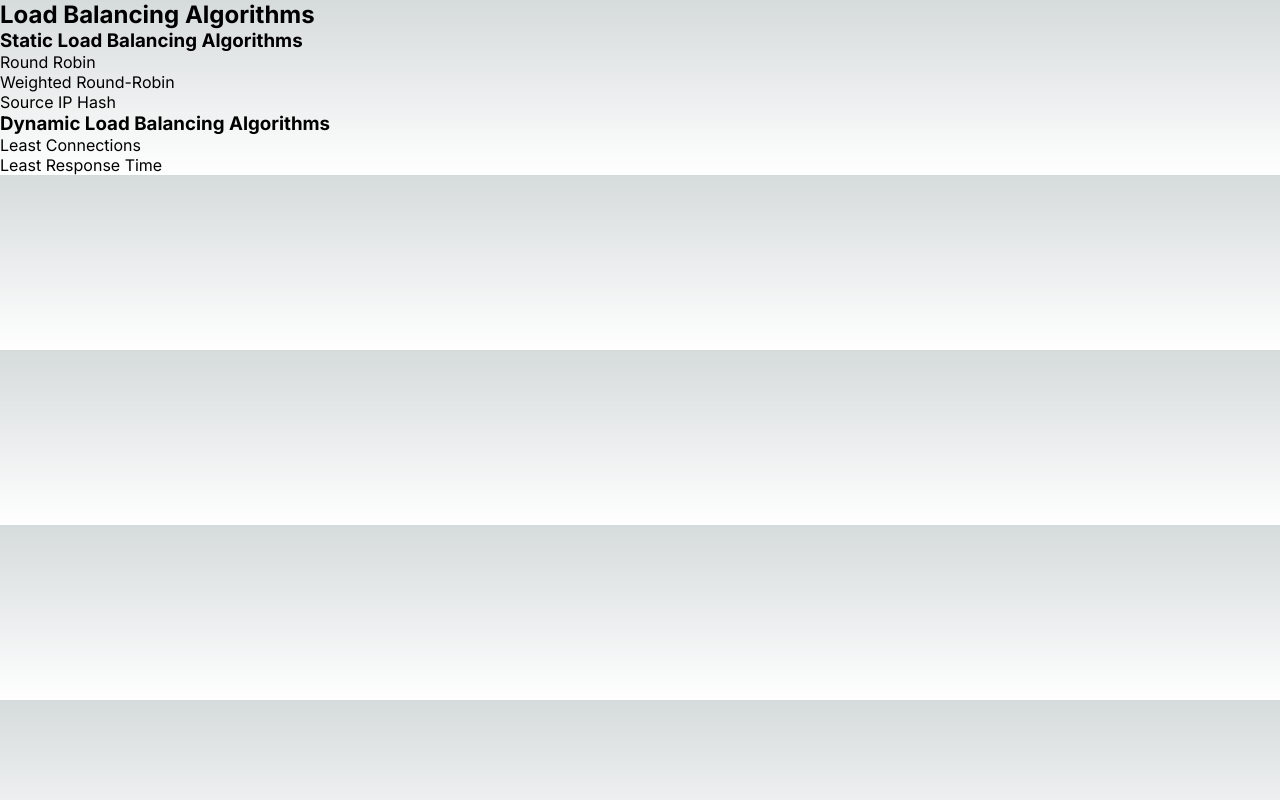
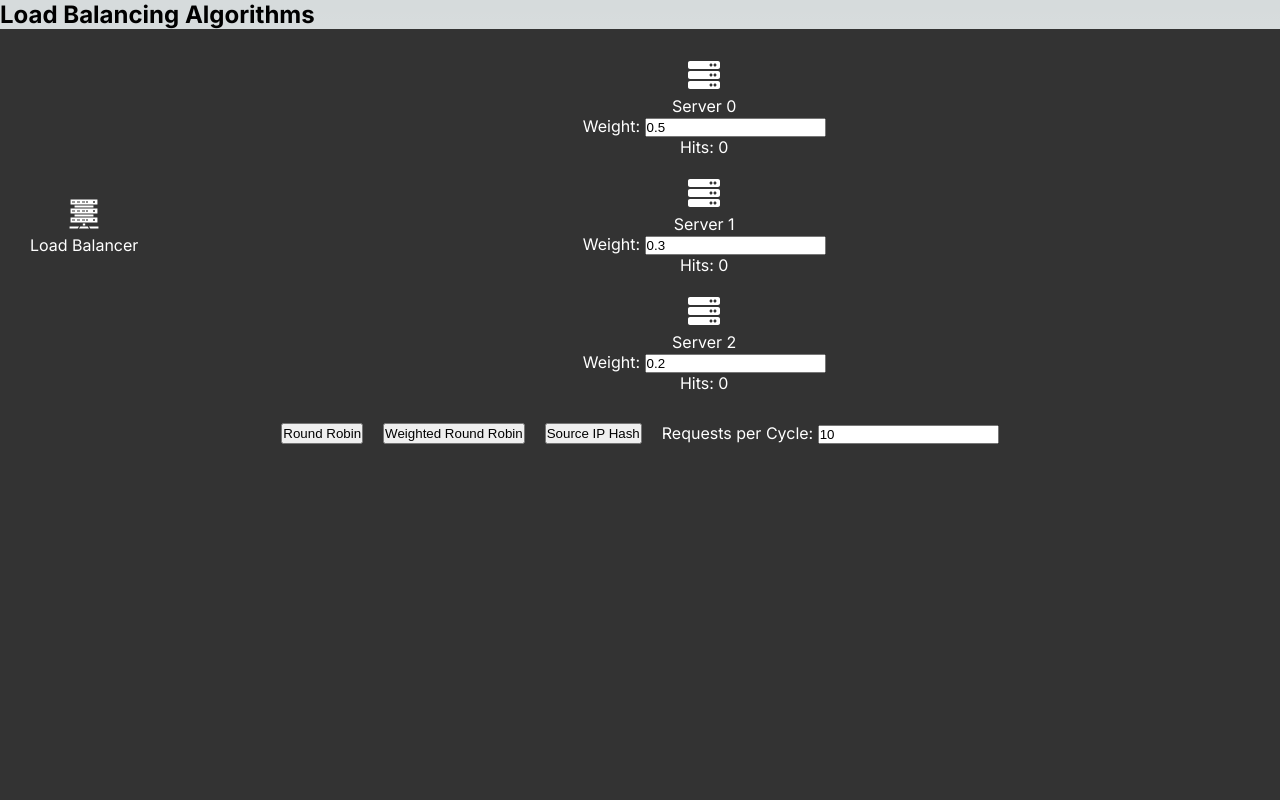
Before and after one commit to aldoportillo/portfolio-next, a Next.js app: page /blogs/1 in a window 1280 px wide. Shown: the top 800 px of the page. Built offline with nearby package versions, Linux system fonts and the light colour scheme.

Commit message:
Set requests based off LBAs in the console

```diff
--- a/package.json
+++ b/package.json
@@ -13,6 +13,7 @@
     "next": "14.2.3",
     "react": "^18",
     "react-dom": "^18",
+    "react-icons": "^5.2.1",
     "styled-components": "^6.1.11"
   },
   "devDependencies": {
--- a/src/app/blogs/[blog]/page.js
+++ b/src/app/blogs/[blog]/page.js
@@ -1,7 +1,9 @@
+import LoadBalancer from '@/components/LoadBalancer';
+import { motion } from 'framer-motion';
 import React from 'react'
 
+
 export function generateMetadata({params}){
-    //Await Blog Name
     return {
         title: `${params.blog} | Aldo Portillo`,
         description: "A collection of blogs",
@@ -14,6 +16,8 @@
   return (
     <div>
       <h2>Load Balancing Algorithms</h2>
+
+      <LoadBalancer />
 
       <h3>Static Load Balancing Algorithms</h3>
 
@@ -29,6 +33,11 @@
         <li>Least Connections</li>
         <li>Least Response Time</li>
       </ul>
+
+      <h4>Round Robin</h4>
+
+
+
     </div>
   )
 }
--- /dev/null
+++ b/src/components/LoadBalancer/LoadBalancer.js
@@ -0,0 +1,146 @@
+"use client";
+import React, { useRef, useState } from 'react';
+import { motion } from 'framer-motion';
+import { FaServer } from 'react-icons/fa';
+import { GiServerRack } from "react-icons/gi";
+import styled from 'styled-components';
+function LoadBalancerAnimation() {
+  const [strategy, setStrategy] = useState("weightRoundRobin");
+  const [requestNumber, setRequestNumber] = useState(0);
+  const requestCounter = useRef(0);
+  const [requestsPerCycle, setRequestsPerCycle] = useState(10);
+
+  const [servers, setServers] = useState([
+    { id: 0, name: "Server 0", weight: 0.5, hits: 0 },
+    { id: 1, name: "Server 1", weight: 0.3, hits: 0 },
+    { id: 2, name: "Server 2", weight: 0.2, hits: 0 }
+  ]);
+
+  const updateWeight = (id, newWeight) => {
+    const updatedServers = servers.map(server => {
+      if (server.id === id) {
+        return { ...server, weight: newWeight };
+      }
+      return server;
+    });
+    setServers(updatedServers);
+  };
+
+  const getNextServerIndex = () => {
+    if (strategy === "roundRobin") {
+      return requestNumber % servers.length;
+    } else if (strategy === "weightRoundRobin") {
+      let totalWeight = servers.reduce((acc, server) => acc + server.weight, 0);
+      let currentCount = requestCounter.current % requestsPerCycle;
+      let weightSum = 0;
+
+      for (let i = 0; i < servers.length; i++) {
+        weightSum += servers[i].weight / totalWeight * requestsPerCycle;
+        if (currentCount < weightSum) {
+          requestCounter.current++;
+          return i;
+        }
+      }
+    } else if (strategy === "sourceIpHash") {
+      return requestNumber % servers.length;
+    }
+    return null;
+  };
+
+  const sendRequest = () => {
+    const serverIndex = getNextServerIndex();
+    if (serverIndex !== null) {
+      const updatedServers = servers.map((server, index) => {
+        if (index === serverIndex) {
+          return { ...server, hits: server.hits + 1 };
+        }
+        return server;
+      });
+      setServers(updatedServers);
+      console.log("Request sent to server", servers[serverIndex].name, "Hits:", servers[serverIndex].hits);
+    }
+    setRequestNumber(prev => prev + 1);
+  };
+
+  return (
+    <LoadBalancerAnimationWrapper>
+      <BalancerAndServers>
+        <Icon onClick={sendRequest}>
+          <GiServerRack />
+          <p>Load Balancer</p>
+        </Icon>
+        <Servers>
+          {servers.map(server => (
+            <Icon key={server.id}>
+                <FaServer />
+                <p>{server.name}</p>
+                <p>{strategy === "weightRoundRobin" && <span>Weight: <input type="number" value={server.weight} onChange={e => updateWeight(server.id, parseFloat(e.target.value))} min="0" step="0.1" /></span>}</p>
+                <p>Hits: {server.hits}</p>
+            </Icon>
+          ))}
+        </Servers>
+      </BalancerAndServers>
+      <Options>
+        <button onClick={() => setStrategy("roundRobin")}>Round Robin</button>
+        <button onClick={() => setStrategy("weightRoundRobin")}>Weighted Round Robin</button>
+        <button onClick={() => setStrategy("sourceIpHash")}>Source IP Hash</button>
+        <div>
+        {strategy === "weightRoundRobin" && (
+          <>
+            <label>Requests per Cycle: </label>
+            <input type="number" value={requestsPerCycle} onChange={e => setRequestsPerCycle(parseInt(e.target.value, 10))} min="1" />
+          </>
+        )}
+        </div>
+      </Options>
+    </LoadBalancerAnimationWrapper>
+  );
+}
+
+
+export default LoadBalancerAnimation;
+
+const LoadBalancerAnimationWrapper = styled.div`
+  background-color: #333;
+  color: white;
+  display: flex;
+  flex-direction: column;
+  align-items: center;
+  padding: 20px;
+  height: 100vh;
+  width: 100%;
+`;
+
+const BalancerAndServers = styled.div`
+  display: flex;
+  justify-content: space-between;
+  width: 100%;
+`;
+
+const Servers = styled.div`
+  display: flex;
+  justify-content: space-around;
+  flex-direction: column;
+  flex-grow: 1;
+`;
+
+const Icon = styled.div`
+  display: flex;
+  flex-direction: column;
+  align-items: center;
+  justify-content: center;
+  font-size: 1em;
+  margin: 10px;
+
+  svg {
+    font-size: 2em;
+    margin-bottom: 5px;
+  }
+`;
+
+const Options = styled.div`
+  display: flex;
+  justify-content: center;
+  gap: 20px;
+  margin-top: 20px;
+`;
--- /dev/null
+++ b/src/components/LoadBalancer/index.js
@@ -0,0 +1,2 @@
+export * from './LoadBalancer';
+export { default } from './LoadBalancer';
```
Also changed, not shown: 1 other file (tests, documents, lock files or other folders).
